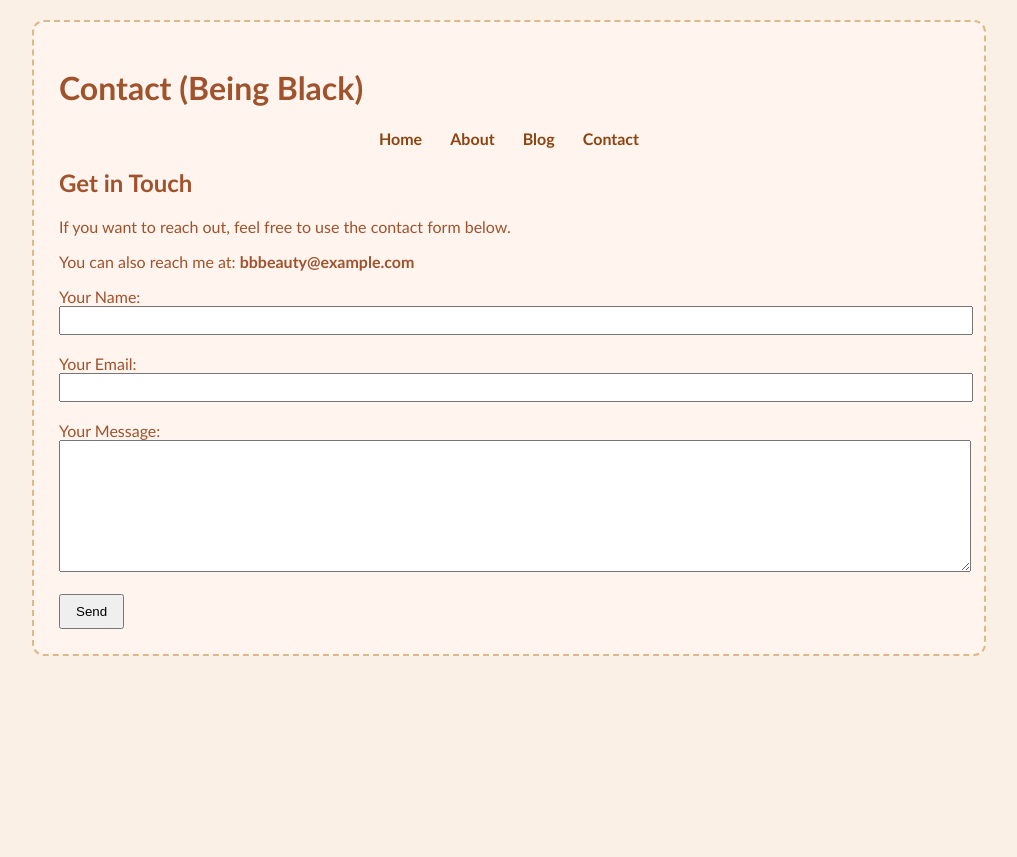
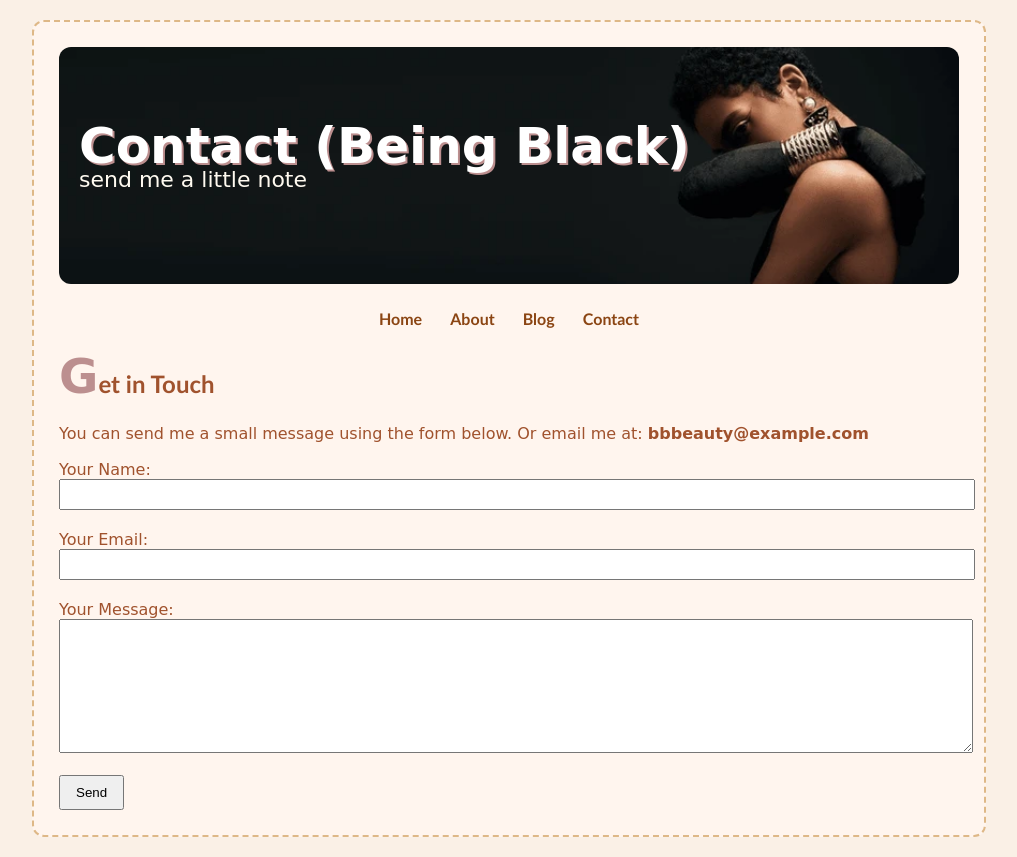
Before and after one commit to pmuleka/Being-Black-Web, a plain HTML site: page contact.html in a window 1280 px wide. Shown: the whole page, without its empty margins (131-1148 px from the left). Before the commit the page ends 800 px from the top, so only its background shows below. Drawn offline with Linux system fonts and the light colour scheme.

Commit message:
Update contact.html
I updated my Contact page to match the journal theme. I added the banner, cursive text, and a soft form. I also included a sample email. This makes the page feel like part of a teen beauty journal.

```diff
--- a/contact.html
+++ b/contact.html
@@ -10,7 +10,10 @@
 
 <div class="page-box">
 
-<h1>Contact <span class="small-text">(Being Black)</span></h1>
+<div class="title-banner">
+    <h1 class="journal-title">Contact <span class="small-text">(Being Black)</span></h1>
+    <p class="journal-subtitle">send me a little note</p>
+</div>
 
 <nav>
     <a href="index.html">Home</a>
@@ -19,21 +22,22 @@
     <a href="contact.html">Contact</a>
 </nav>
 
-<h2>Get in Touch</h2>
+<h2><span class="big-letter">G</span>et in Touch</h2>
 
-<p>If you want to reach out, feel free to use the contact form below.</p>
-
-<p>You can also reach me at: <strong>bbbeauty@example.com</strong></p>
+<p class="cursive">
+    You can send me a small message using the form below.
+    Or email me at: <strong>bbbeauty@example.com</strong>
+</p>
 
 <form>
-    <label>Your Name:</label><br>
-    <input type="text" style="width: 100%; padding: 5px;"><br><br>
+    <label class="cursive">Your Name:</label><br>
+    <input type="text" style="width: 100%; padding: 6px;"><br><br>
 
-    <label>Your Email:</label><br>
-    <input type="email" style="width: 100%; padding: 5px;"><br><br>
+    <label class="cursive">Your Email:</label><br>
+    <input type="email" style="width: 100%; padding: 6px;"><br><br>
 
-    <label>Your Message:</label><br>
-    <textarea style="width: 100%; height: 120px; padding: 5px;"></textarea><br><br>
+    <label class="cursive">Your Message:</label><br>
+    <textarea style="width: 100%; height: 120px; padding: 6px;"></textarea><br><br>
 
     <button type="submit" style="padding: 8px 15px;">Send</button>
 </form>
```
